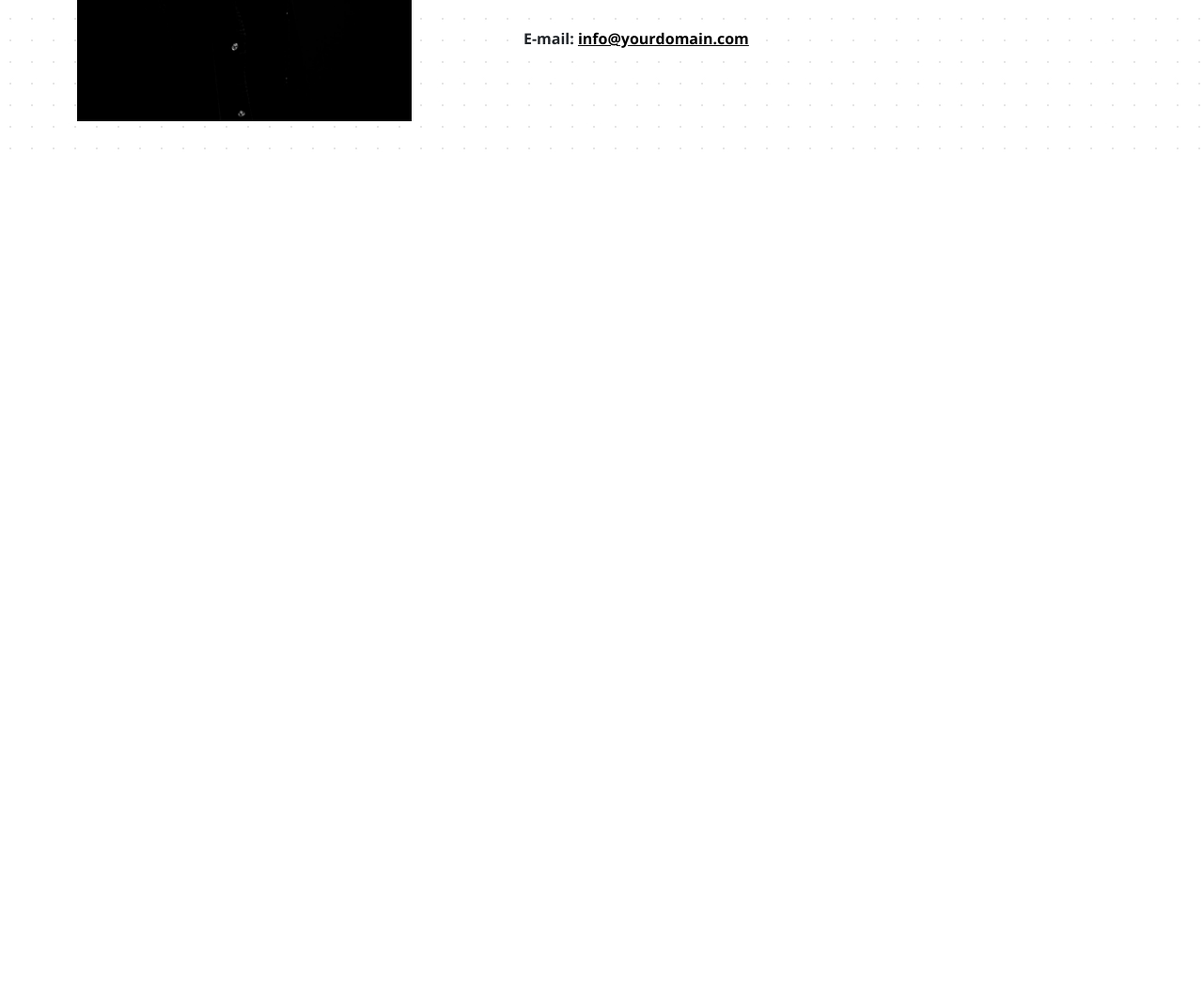
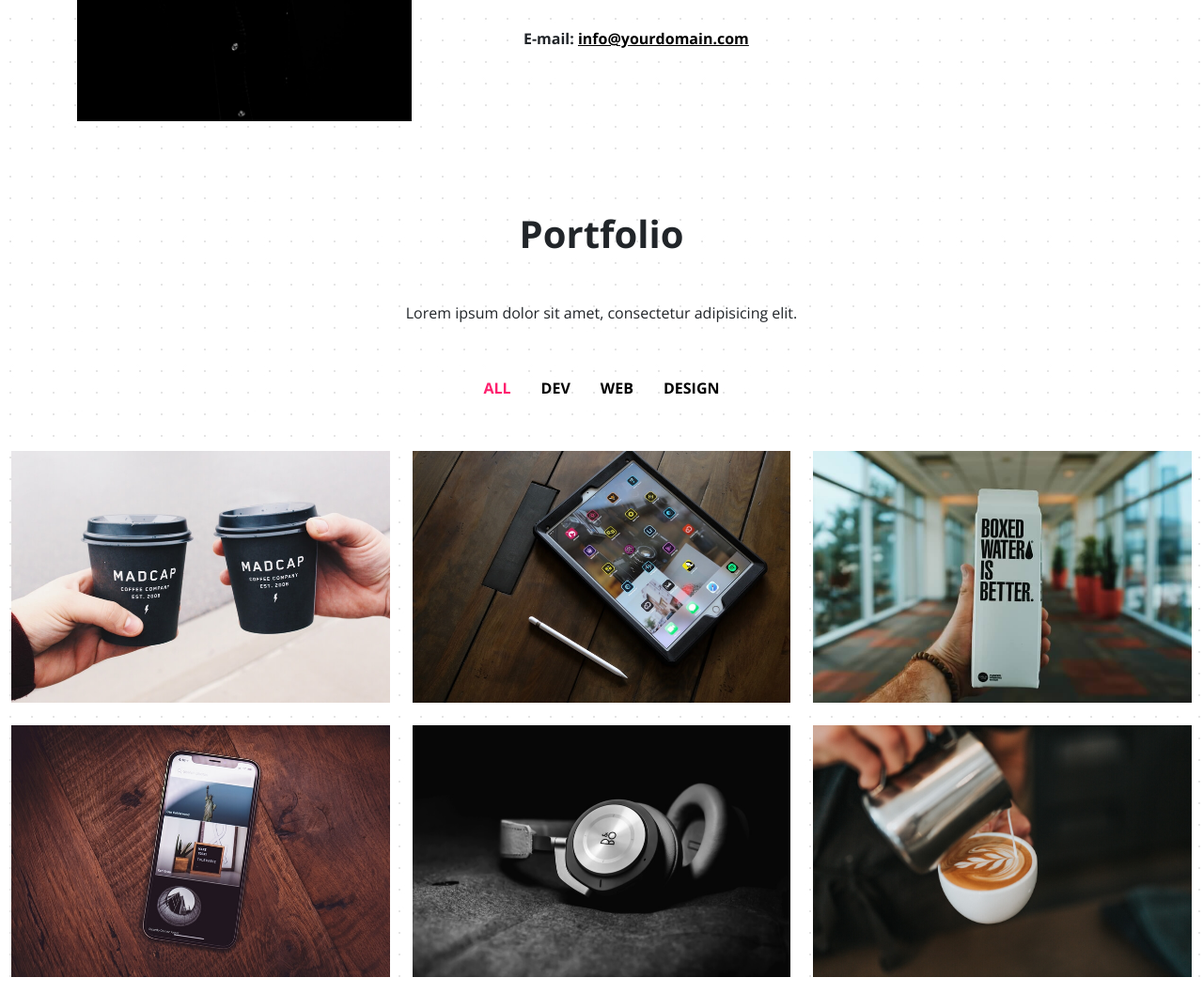
Before and after one commit to Akthamturk/Osaka, a plain HTML site: page index.html in a window 1280 px wide. Shown: the part 543-1600 px from the top of the page at 94% size. Before the commit the page ends 800 px from the top, so only its background shows below. Drawn offline with nearby package versions, Linux system fonts and the light colour scheme.

Commit message:
create Portfolio

```diff
--- a/index.html
+++ b/index.html
@@ -38,6 +38,87 @@
                 </div>
            </div>
         </section>
+        <section class="Portfolio py-5">
+           <div class="title text-center">
+                <h2 class="fs-1 fw-bold">Portfolio</h2>
+                <p class="my-5">Lorem ipsum dolor sit amet, consectetur adipisicing elit.</p>
+           </div>
+           <nav>
+                <div class="nav nav-tabs justify-content-center my-5" id="nav-tab" role="tablist">
+                    <button class="nav-link active fw-bold" id="nav-all-tab" data-bs-toggle="tab" data-bs-target="#nav-all" type="button" role="tab" aria-controls="nav-all" aria-selected="true">ALL</button>
+                    <button class="nav-link fw-bold" id="nav-DEV-tab" data-bs-toggle="tab" data-bs-target="#nav-DEV" type="button" role="tab" aria-controls="nav-DEV" aria-selected="false">DEV</button>
+                    <button class="nav-link fw-bold" id="nav-WEB-tab" data-bs-toggle="tab" data-bs-target="#nav-WEB" type="button" role="tab" aria-controls="nav-WEB" aria-selected="false">WEB</button>
+                    <button class="nav-link fw-bold" id="nav-DESIGN-tab" data-bs-toggle="tab" data-bs-target="#nav-DESIGN" type="button" role="tab" aria-controls="nav-DESIGN" aria-selected="false">DESIGN</button>
+
+                </div>
+            </nav>
+                <div class="tab-content" id="nav-tabContent">
+                    <div class="tab-pane fade show active" id="nav-all" role="tabpanel" aria-labelledby="nav-all-tab" tabindex="0">
+                        <div class="container-fluid">
+                            <div class="row g-4">
+                                <div class="col-md-4">
+                                    <div class="Portfolio-img"><img src="./imgs/Portfolio/Creative Design.jpg" alt="" class="img-fluid"></div>
+                                </div>
+                                <div class="col-md-4">
+                                    <div class="Portfolio-img"><img src="./imgs/Portfolio/App Design.jpg" alt="" class="img-fluid"></div>
+                                </div>
+                                <div class="col-md-4">
+                                    <div class="Portfolio-img"><img src="./imgs/Portfolio/Branding.jpg" alt="" class="img-fluid"></div>
+                                </div>
+                                <div class="col-md-4">
+                                    <div class="Portfolio-img"><img src="./imgs/Portfolio/Web Developjpg.jpg" alt="" class="img-fluid"></div>
+                                </div>
+                                <div class="col-md-4">
+                                    <div class="Portfolio-img"><img src="./imgs/Portfolio/3D Model.jpg" alt="" class="img-fluid"></div>
+                                </div>
+                                <div class="col-md-4">
+                                    <div class="Portfolio-img"><img src="./imgs/Portfolio/App Develop.jpg" alt="" class="img-fluid"></div>
+                                </div>
+                            </div>
+
+                        </div>
+                    </div>
+                    <div class="tab-pane fade" id="nav-DEV" role="tabpanel" aria-labelledby="nav-DEV-tab" tabindex="0">
+                        <div class="container-fluid">
+                            <div class="row g-4">
+                                <div class="col-md-4">
+                                    <div class="Portfolio-img"><img src="./imgs/Portfolio/Web Developjpg.jpg" alt="" class="img-fluid"></div>
+                                </div>
+                            </div>
+
+                        </div>
+                    </div>
+                    <div class="tab-pane fade" id="nav-WEB" role="tabpanel" aria-labelledby="nav-WEB-tab" tabindex="0">
+                        <div class="container-fluid">
+                            <div class="row g-4">
+                                <div class="col-md-4">
+                                    <div class="Portfolio-img"><img src="./imgs/Portfolio/App Develop.jpg" alt="" class="img-fluid"></div>
+                                </div>
+                            </div>
+
+                        </div>
+                    </div>
+                    </div>
+                    <div class="tab-pane fade" id="nav-DESIGN" role="tabpanel" aria-labelledby="nav-DESIGN-tab" tabindex="0"><div class="container-fluid">
+                            <div class="row g-4">
+                                <div class="col-md-4">
+                                    <div class="Portfolio-img"><img src="./imgs/Portfolio/Creative Design.jpg" alt="" class="img-fluid"></div>
+                                </div>
+                                <div class="col-md-4">
+                                    <div class="Portfolio-img"><img src="./imgs/Portfolio/Branding.jpg" alt="" class="img-fluid"></div>
+                                </div>
+                                <div class="col-md-4">
+                                    <div class="Portfolio-img"><img src="./imgs/Portfolio/App Design.jpg" alt="" class="img-fluid"></div>
+                                </div>
+                                <div class="col-md-4">
+                                    <div class="Portfolio-img"><img src="./imgs/Portfolio/3D Model.jpg" alt="" class="img-fluid"></div>
+                                </div>
+                            </div>
+
+                        </div>
+                    </div>
+                </div>
+        </section>
     </main>
 
 
--- a/main.css
+++ b/main.css
@@ -8,6 +8,15 @@
 body{
     font-family: var(--mainFont);
 }
-.about{
+.about,.Portfolio{
     background-image: url(./imgs/light_dot.jpg);
 }
+.nav-tabs .nav-item.show .nav-link, .nav-tabs .nav-link.active {
+    color: var(--primaryColor)
+}
+.nav-link {
+    color: black;
+}
+.Portfolio .nav-tabs .nav-link,.Portfolio .nav-tabs {
+border: none;
+}
```
Also changed, not shown: imgs/Portfolio/3D Model.jpg (added), imgs/Portfolio/App Design.jpg (added), imgs/Portfolio/App Develop.jpg (added), imgs/Portfolio/Branding.jpg (added), imgs/Portfolio/Creative Design.jpg (added), imgs/Portfolio/Web Developjpg.jpg (added).
